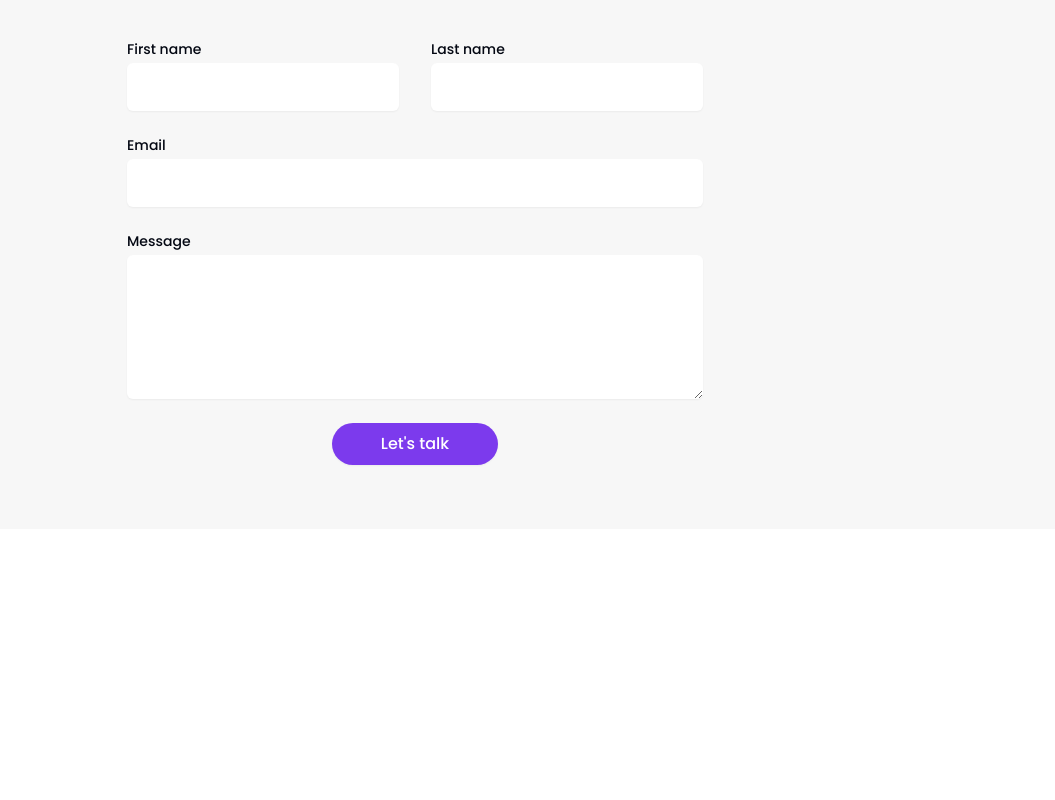
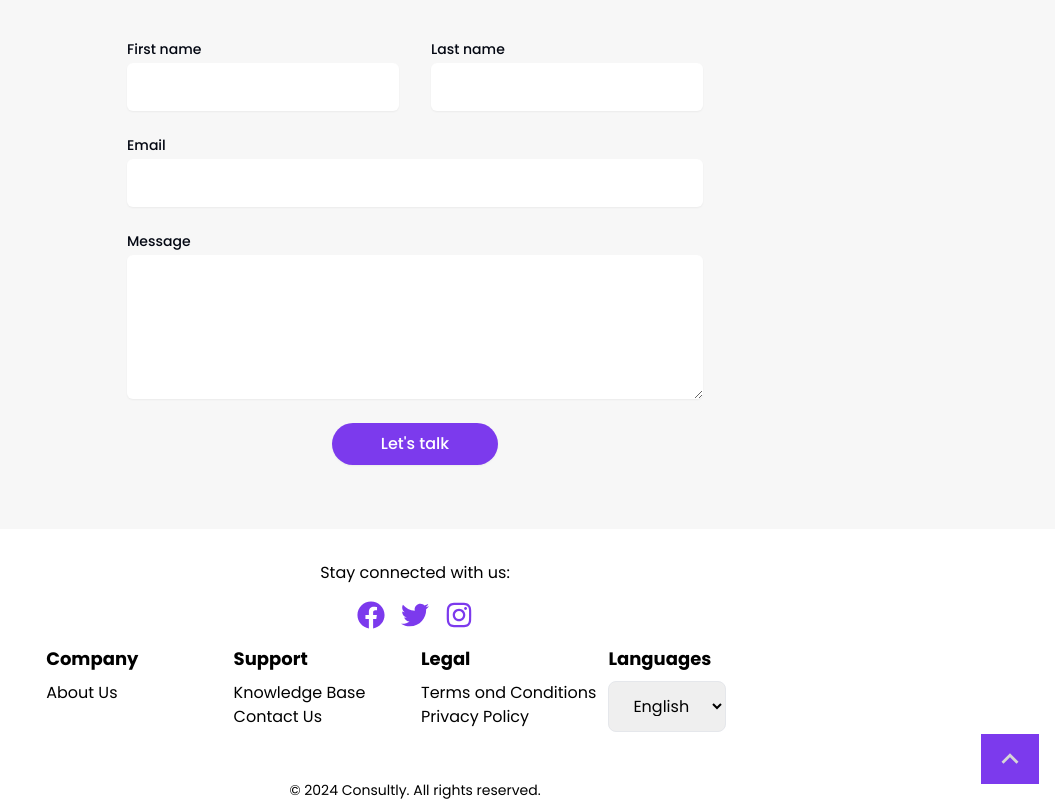
Before and after one commit to Taofeekabdulazeez/consultly-new, a Next.js app: page / in a window 1280 px wide. Shown: the part 2486-3286 px from the top of the page, without its empty margins (225-1280 px from the left). Before the commit the page ends 3015 px from the top, so only its background shows below. Built offline with nearby package versions, Linux system fonts and the light colour scheme.

Commit message:
Update page.tsx

```diff
--- a/app/(home)/page.tsx
+++ b/app/(home)/page.tsx
@@ -14,9 +14,14 @@ import { IoMdClose } from "react-icons/io";
 import React, { useState, useEffect } from "react";
 import Link from "next/link";
 import Logo from "@/components/Logo";
+import {FaFacebook} from 'react-icons/fa';
+import {FaTwitter} from 'react-icons/fa';
+import {FaInstagram} from 'react-icons/fa';
+import { MdLanguage, MdKeyboardArrowUp } from "react-icons/md";
 
 export default function Home() {
   const [showMenu, setShowMenu] = useState(false);
+
   return (
     <div className="">
       <header className="bg-white z-10 fixed top-0 left-0 right-0">
@@ -79,14 +84,14 @@ export default function Home() {
               Features
             </a>
             <a
-              href="#"
+              href="how-it-works"
               className="text-lg font-medium"
               onClick={() => setShowMenu(false)}
             >
               How It Works
             </a>
             <a
-              href="#"
+              href="#contact"
               className="text-lg font-medium"
               onClick={() => setShowMenu(false)}
             >
@@ -109,7 +114,6 @@ export default function Home() {
           </nav>
         </div>
       </header>
-
       <div className="min-h-small-viewport flex flex-col  px-8 pt-32 text-center bg-gray-100">
         <div className=" m-auto">
           <h1 className=" font-display text-balance text-4xl font-extrabold mx-auto mx-w-2xl tracking-tight sm:text-6xl md:text-7xl">
@@ -142,7 +146,6 @@ export default function Home() {
           </div>
         </div>
       </div>
-
       <section className="scroll-mt-24 py-16 bg-white" id="features">
         <div className="mx-auto max-w-screen-2xl px-4 text-center sm:px-6 lg:px-8">
           <div className="space-y-8">
@@ -164,7 +167,6 @@ export default function Home() {
           </div>
         </div>
       </section>
-
       <section className="scroll-mt-24 py-16 bg-white">
         <div className="mx-auto max-w-4xl text-center sm:px-6 1g:px-8">
           <div className="grid auto-cols-max auto-rows-fr grid-cols-1 gap-4 px-6 sm:grid-cols-2 sm:gap-8">
@@ -295,11 +297,10 @@ export default function Home() {
           </div>
         </div>
       </section>
-
-      <section className="scroll-mt-24 py-16 bg-gray-100" id="how-it-works">
-
-      </section>
-
+      <section
+        className="scroll-mt-24 py-16 bg-gray-100"
+        id="how-it-works"
+      ></section>
       <section className="scroll-mt-24 py-16 bg-gray-100" id="contact">
         <div className="mx-auto max-w-screen-2xl px-4 text-center sm:px-6 lg:px-8">
           <div className="space-y-8">
@@ -399,10 +400,71 @@ export default function Home() {
         </div>
       </section>
 
-      <footer>
+      <footer className="bg-white text-black relative">
+        <div className="max-w-6xl mx-auto py-8 px-4 sm:px-6 lg:px-8 flex flex-col items-center justify-center">
+          <p className="text-center mb-4">Stay connected with us:</p>
+          <div className="flex space-x-4 mb-4">
+            <a href="#" className="text-primary hover:text-gray-400">
+              <FaFacebook size={28} />
+            </a>
+            <a href="#" className="text-primary hover:text-gray-400">
+              <FaTwitter size={28} />
+            </a>
+            <a href="#" className="text-primary hover:text-gray-400">
+              <FaInstagram size={28} />
+            </a>
+          </div>
+          <div className="grid grid-cols-2 sm:grid-cols-4 gap-3 mb-4 ">
+            <div>
+              <h3 className="text-lg font-bold mb-2">Company</h3>
+              <ul>
+                <li>
+                  <a href="#">About Us</a>
+                </li>
+              </ul>
+            </div>
+            <div>
+              <h3 className="text-lg font-bold mb-2">Support</h3>
+              <ul>
+                <li>
+                  <a href="#">Knowledge Base</a>
+                </li>
+                <li>
+                  <a href="#">Contact Us</a>
+                </li>
+              </ul>
+            </div>
+            <div>
+              <h3 className="text-lg font-bold mb-2">Legal</h3>
+              <ul>
+                <li>
+                  <a href="#">Terms ond Conditions</a>
+                </li>
+                <li>
+                  <a href="#">Privacy Policy</a>
+                </li>
+              </ul>
+            </div>
 
+            <div className="">
+              <h3 className="text-lg font-bold mb-2">Languages</h3>
+              <select className="text-black border text-md  rounded-lg px-5 py-3">
+                <option value="en">English</option>
+                <option value="en">French</option>
+              </select>
+            </div>
+          </div>
+          <button
+            className="text-gray-300 hover:text-gray-400 px-3 py-2 border-0 bg-primary absolute right-4 bottom-4"
+            onClick={() => window.scrollTo({ top: 0, behavior: "smooth" })}
+          >
+            <MdKeyboardArrowUp size={34} />
+          </button>
+        </div>
+        <p className="text-sm text-center ">
+          &copy; {new Date().getFullYear()} Consultly. All rights reserved.
+        </p>
       </footer>
-
     </div>
   );
 }
```
